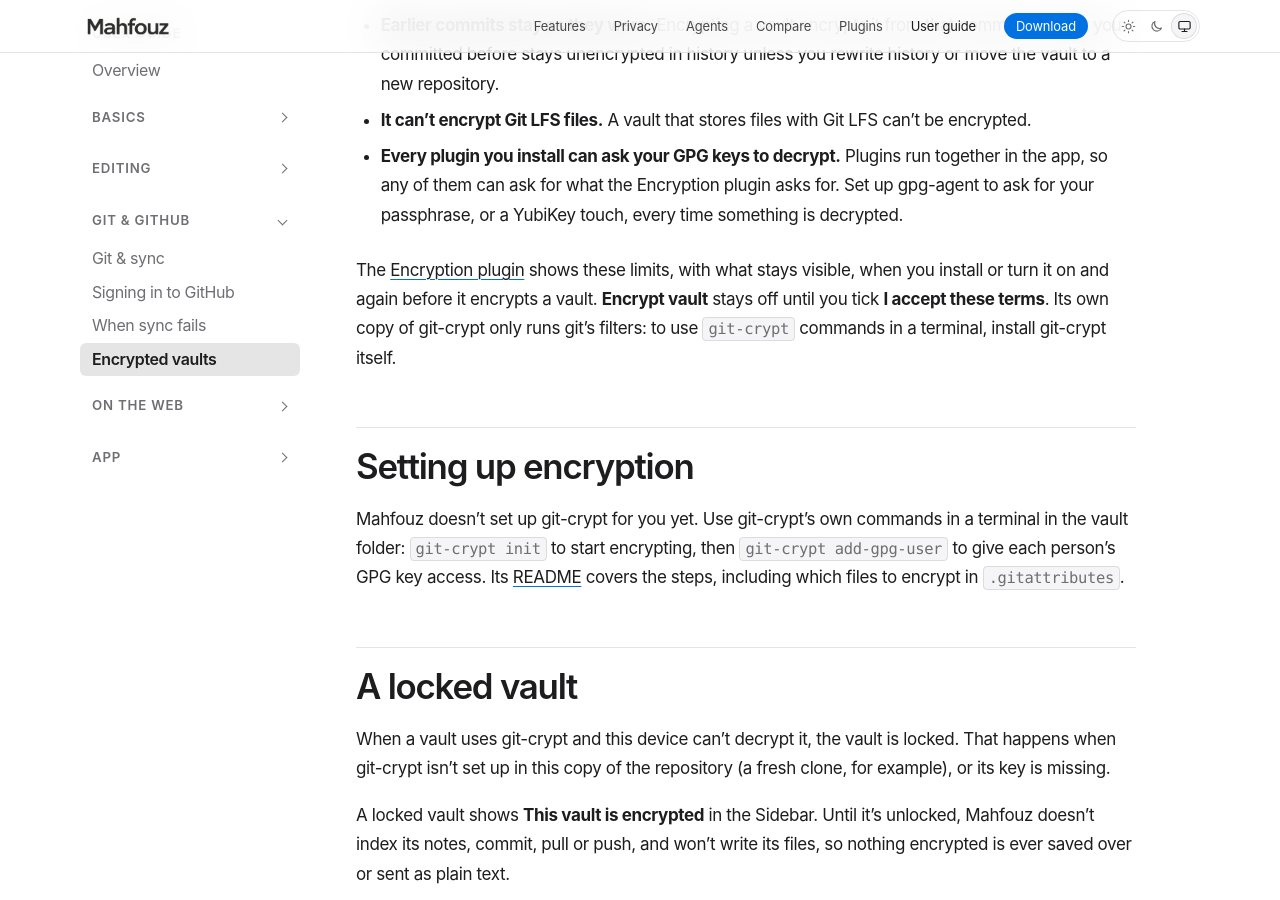
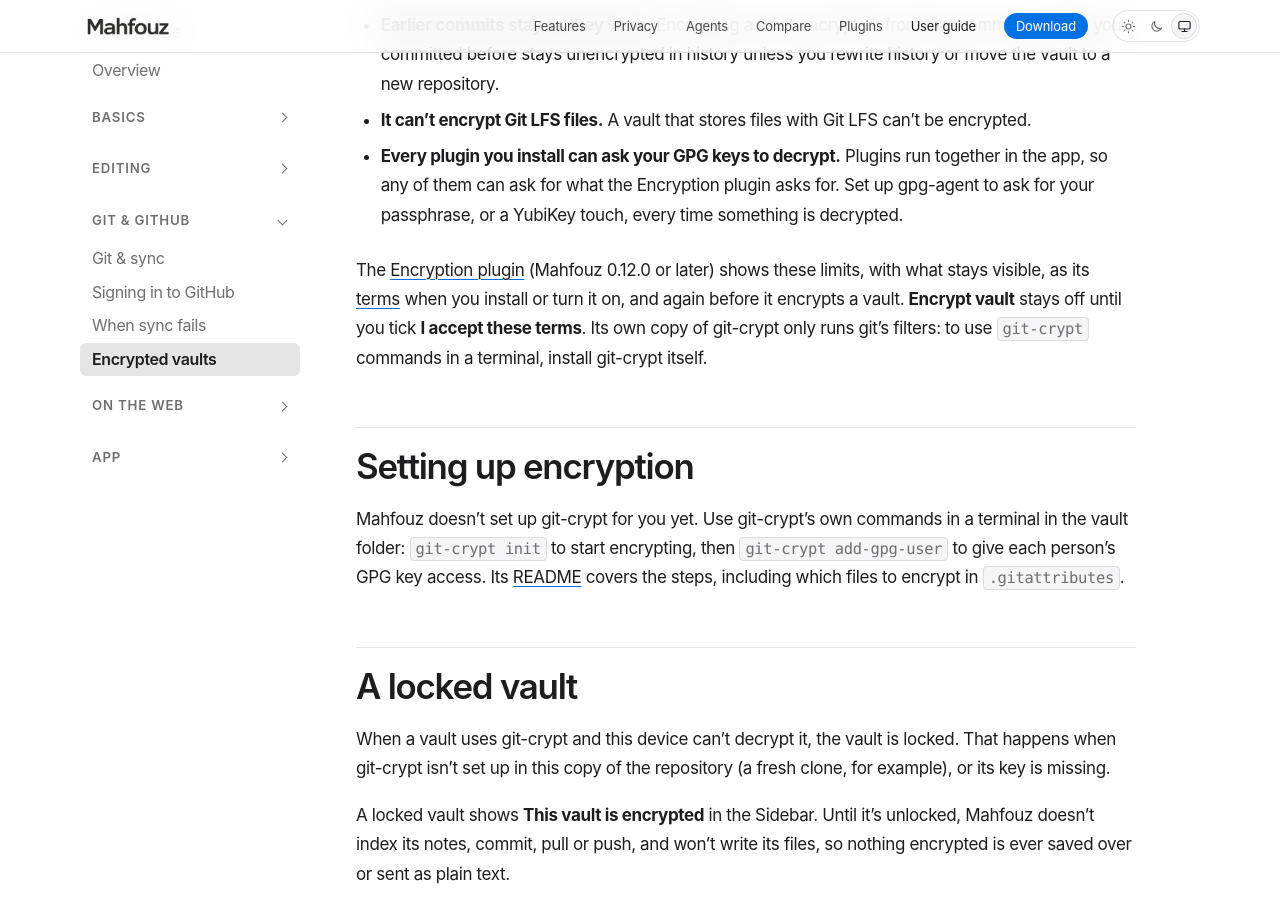
Before and after one commit to mahfouz-app/docs, a Jekyll site: the page built from guide/encryption.md, in a window 1280 px wide and 900 px high, scrolled down 1044 px. Built offline with Jekyll 4.4.1, drawn with Linux system fonts in a browser that asks for light colours.

Commit message:
docs(encryption): link the plugin's terms to Plugins → Plugin terms; needs 0.12.0
Co-Authored-By: Claude Opus 5.5 <noreply@anthropic.com>

```diff
--- a/guide/encryption.md
+++ b/guide/encryption.md
@@ -44,9 +44,11 @@ If a title is private, give the note a title that isn't.
   plugin asks for. Set up gpg-agent to ask for your passphrase, or a
   YubiKey touch, every time something is decrypted.
 
-The [Encryption plugin](/plugins/) shows these limits, with what stays
-visible, when you install or turn it on and again before it encrypts a
-vault. **Encrypt vault** stays off until you tick **I accept these terms**.
+The [Encryption plugin](/plugins/) (Mahfouz 0.12.0 or later) shows these
+limits, with what stays visible, as its
+[terms](/guide/plugins/#plugin-terms) when you install or turn it on, and
+again before it encrypts a vault. **Encrypt vault** stays off until you
+tick **I accept these terms**.
 Its own copy of git-crypt only runs git's filters: to use `git-crypt`
 commands in a terminal, install git-crypt itself.
 
```
